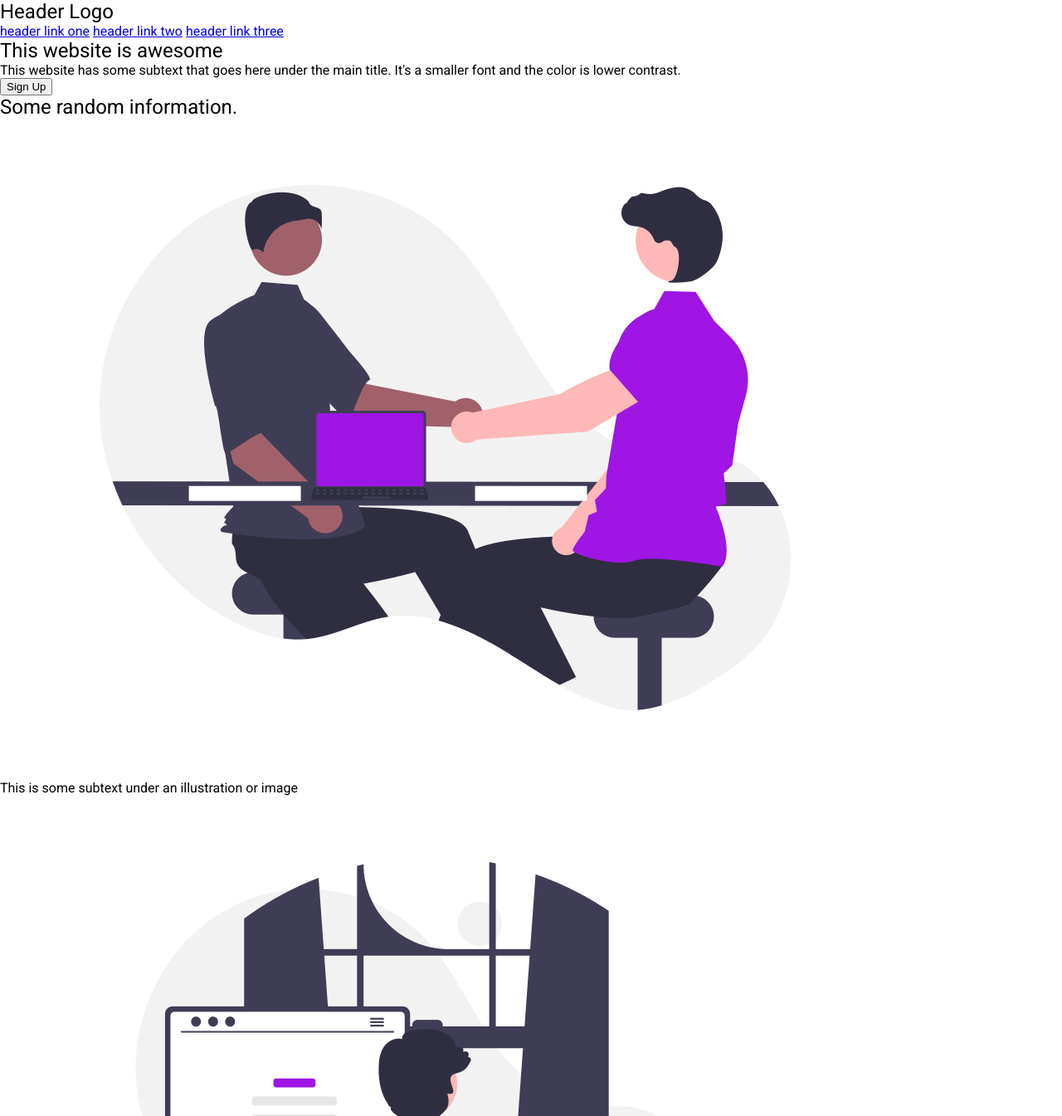
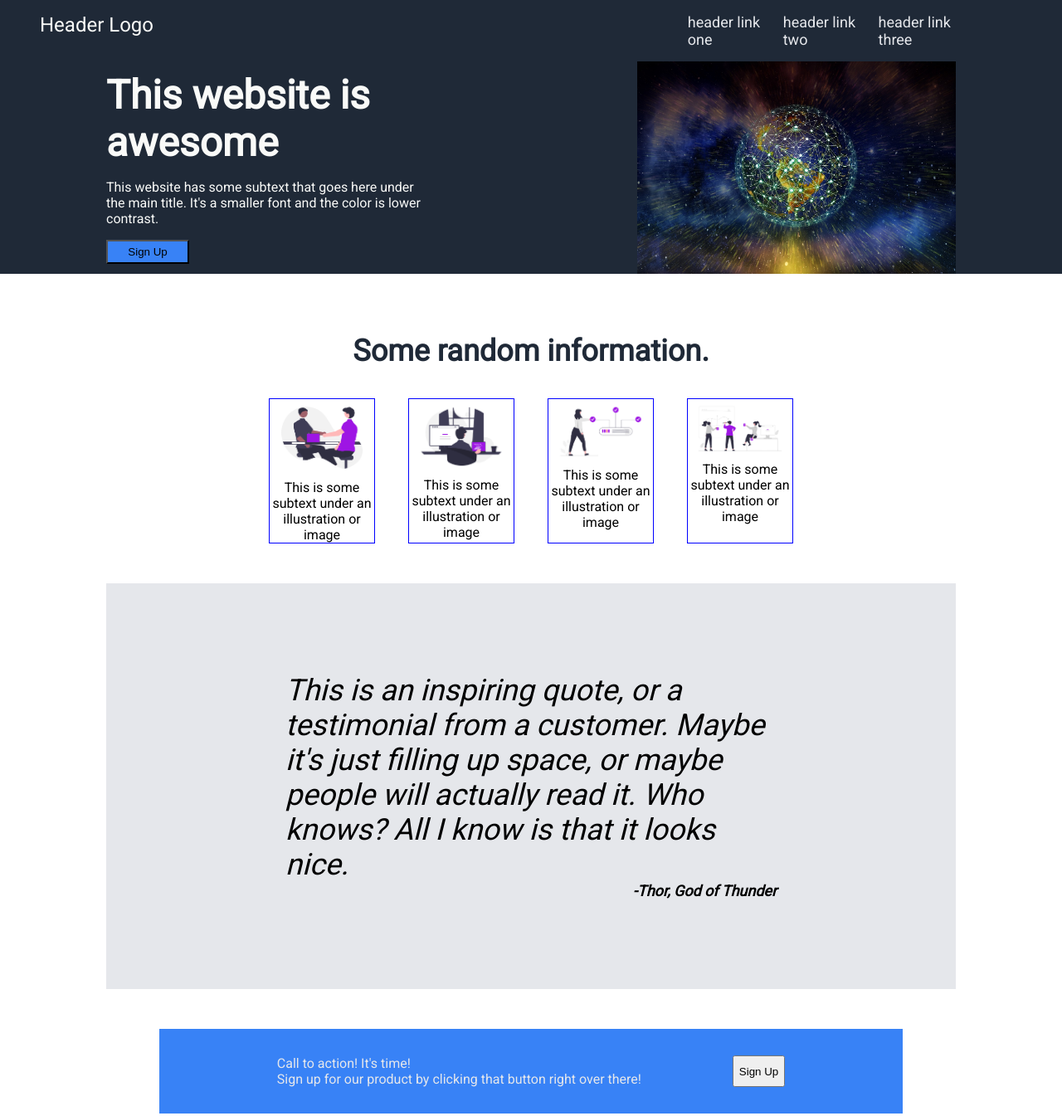
Before and after one commit to jettgroup/landing-page, a plain HTML site: page index.html in a window 1280 px wide. Shown: the top 1345 px of the page at 83% size. Drawn offline with Linux system fonts and the light colour scheme.

Commit message:
updated more of the styling

```diff
--- a/index.html
+++ b/index.html
@@ -28,6 +28,7 @@
             <p class="top-paragraph">This website has some subtext that goes here under the main title. It's a smaller font and the color is lower contrast.</p>
             <button class="top-btn">Sign Up</button>
         </div>
+        <img src="/img/hero.jpg" alt="Hero Image" class="hero-img">
     </section>
 
     <section class="middle">
--- a/styles.css
+++ b/styles.css
@@ -22,3 +22,107 @@ html {
     max-width: 100%;
     height: auto;
   }
+
+  .header-container {
+      display: flex;
+      justify-content: space-between;
+      background-color: #1F2937;
+      color: #F9FAf8;
+      padding: 1em 3em;
+  }
+
+  .header-container h2 {
+      font-size: 24px;
+      color: #F9FAF8;
+  }
+
+  nav {
+      display: flex;
+      justify-content: space-between;
+      width: 30%;
+      margin-right: 3em;
+  }
+
+  .nav-links {
+      text-decoration: none;
+      font-family: 'Roboto', sans-serif;
+      font-size: 18px;
+      color: #E5E7EB;
+  }
+
+  .top {
+      background-color: #1F2937;
+      color: #F9FAF8;
+      display: flex;
+      justify-content: space-around;
+  }
+
+  .top-container {
+      display: flex;
+      flex-direction: column;
+      justify-content: center;
+      gap: 1em;
+      width: 30%;
+  }
+
+  .top-heading {
+      font-size: 48px;
+      font-weight: 800;
+  }
+
+  .top-btn {
+      width: 100px;
+      padding: 5px;
+      background-color: #3882F6;
+  }
+  .hero-img {
+      width: 30%;
+      height: auto;
+  }
+
+  .middle-heading {
+      text-align: center;
+      font-size: 36px;
+      font-weight: 800;
+      color:#1F2937;
+      margin-top: 2em;
+      margin-bottom: 1em;
+  }
+  .middle-container {
+      display: flex;
+      justify-content: center;
+      gap: 40px;
+      margin-bottom: 3em;
+  }
+
+  .card {
+      width: 10%;
+      text-align: center;
+      border: blue solid 1px;
+  }
+
+  .bottom-container {
+      background-color: #e5e7eb;
+      width: 80%;
+      padding: 3em 6em;
+      font-size: 36px;
+      font-weight: lighter;
+      font-style: italic;
+      margin: 0 auto;
+  }
+
+  .thor {
+      text-align: right;
+      font-size: 18px;
+      font-weight: 800;
+  }
+
+  .cta-box {
+      background-color: #3882F6;
+      color: #E5E7EB;
+      display: flex;
+      justify-content: space-evenly;
+      padding: 2em;
+      width: 70%;
+      margin: 3em auto;
+  }
```
Also changed, not shown: img/hero.jpg (added).
